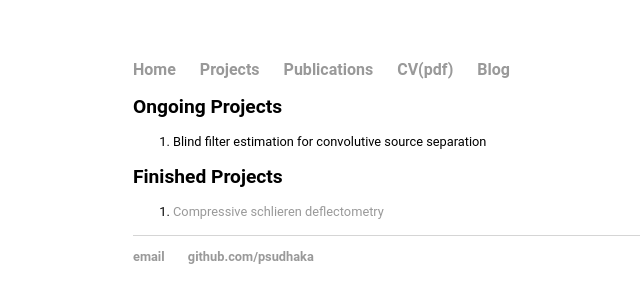
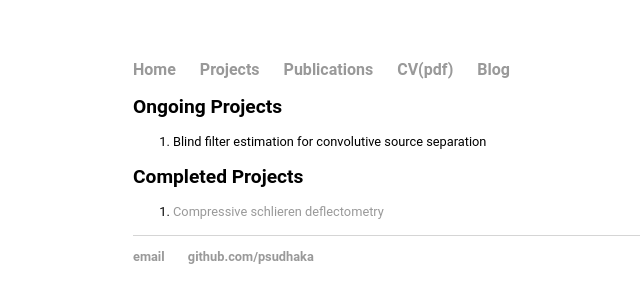
Before and after one commit to psudhaka/psudhaka.github.io, a Jekyll site: the page built from projects.html, in a window 1280 px wide. Shown: the top 303 px of the page, without its empty margins (27-667 px from the left). Built offline with Jekyll 4.4.1, drawn with Linux system fonts in a browser that asks for light colours.

Commit message:
Update projects.html

```diff
--- a/projects.html
+++ b/projects.html
@@ -9,7 +9,7 @@ title: Prasad Sudhakar
   <li>Blind filter estimation for convolutive source separation</li>
 </ol>
 
-	<h2>Finished Projects</h2>
+	<h2>Completed Projects</h2>
 
 	<ol class="a">
   <li><a target="_blank" href="http://sites.uclouvain.be/ispgroup/index.php/Research/CSSchlieren">Compressive schlieren deflectometry</a></li>
```
